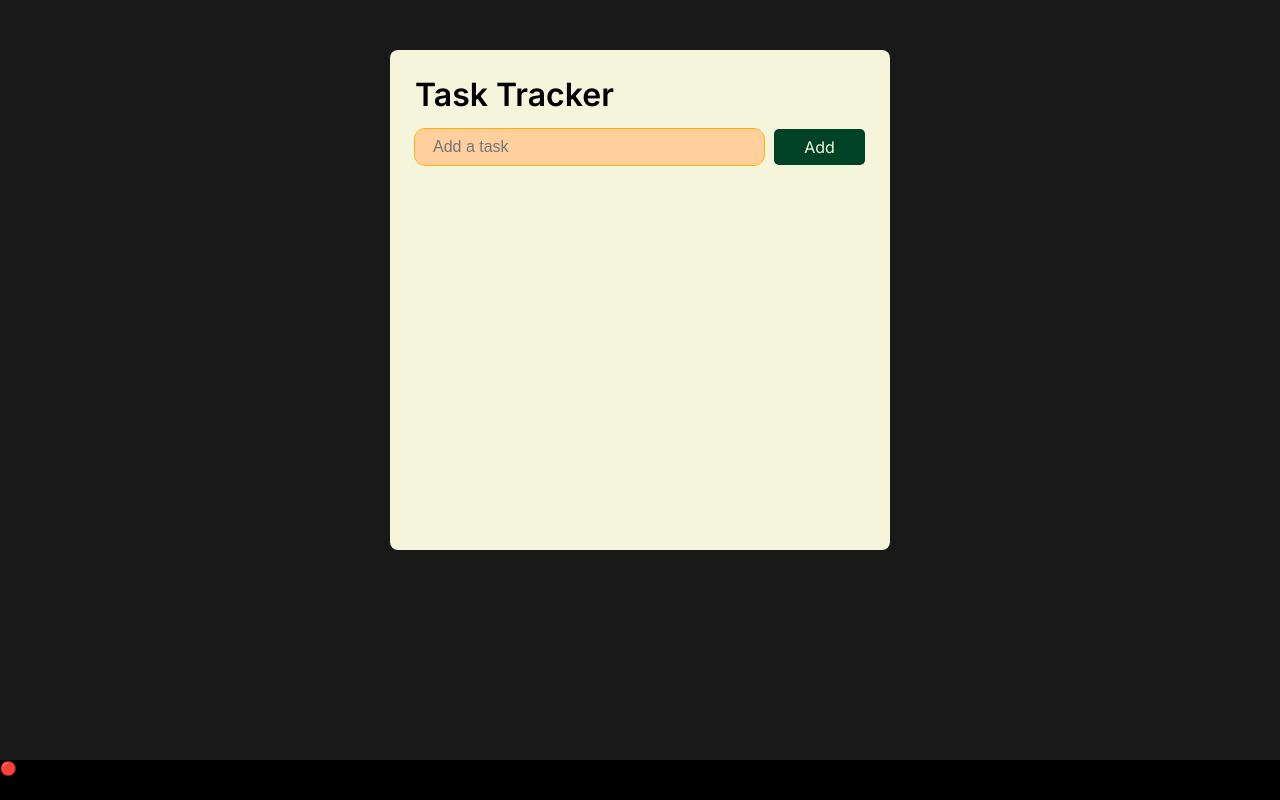
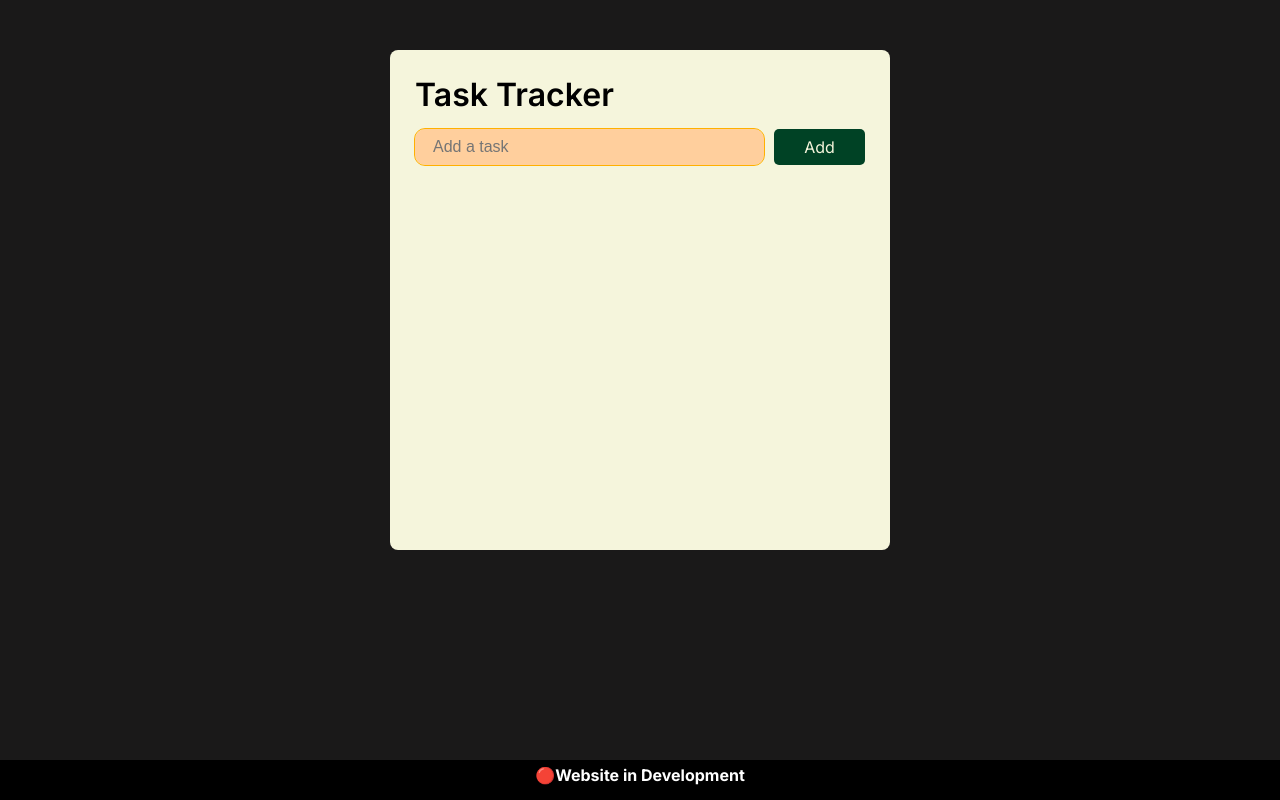
Before and after one commit to octocatblain/task-tracker, a React (Create React App) app: page / in a window 1280 px wide. Built offline with nearby package versions, Linux system fonts and the light colour scheme.

Commit message:
fix: update banner

```diff
--- a/src/components/CSS/Banner.css
+++ b/src/components/CSS/Banner.css
@@ -19,7 +19,7 @@
   /* display: inline-block; */
 }
 
-.banner h4 {
+.banner h5 {
   color: #ffffff;
   padding: 5px;
   font-size: 1rem;
```
Also changed, not shown: 1 other file (tests, documents, lock files or other folders).
